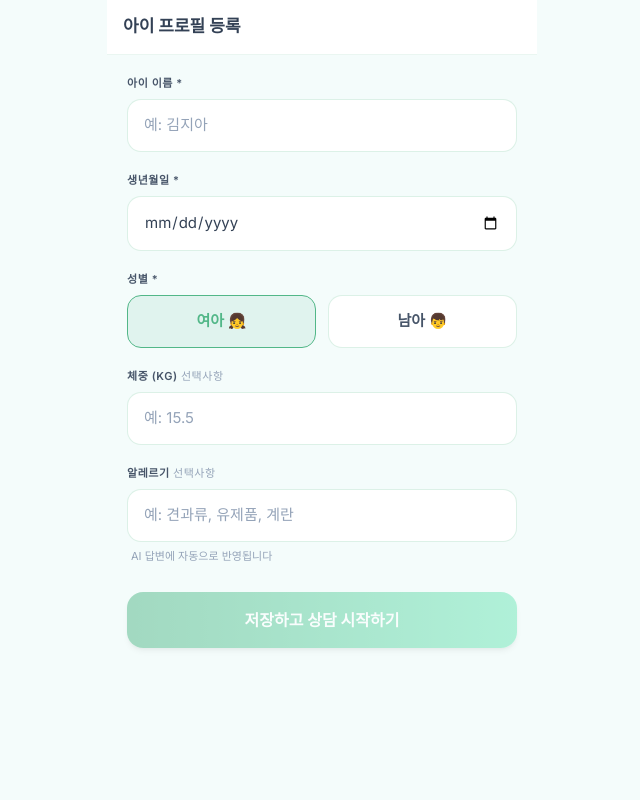
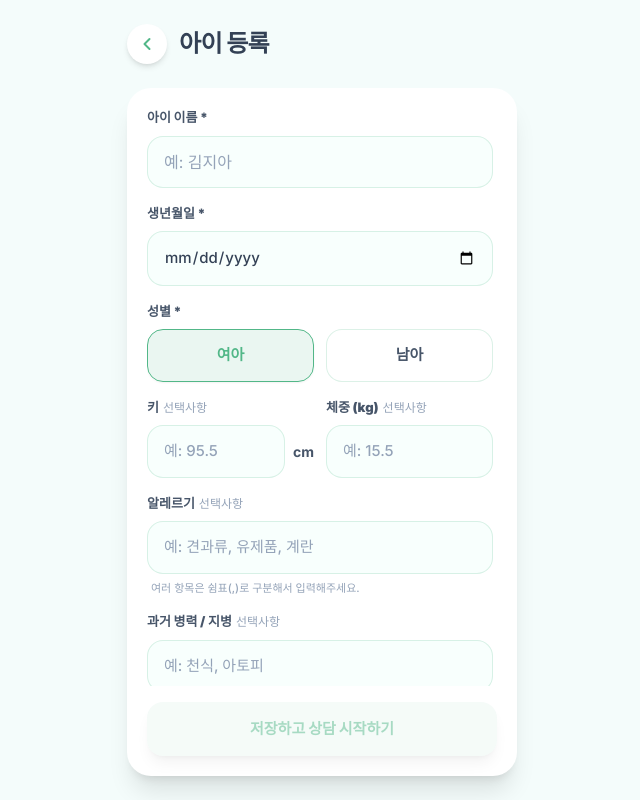
Before and after one commit to JongProject4/FE, a Next.js app: page /child-setup in a window 1280 px wide. Shown: the whole page, without its empty margins (318-958 px from the left). Built offline with nearby package versions, Linux system fonts and the light colour scheme.

Commit message:
아이 등록 및 편집 페이지 UI 수정

```diff
--- a/src/app/mypage/page.tsx
+++ b/src/app/mypage/page.tsx
@@ -106,7 +106,7 @@ export default function MyPage() {
 
                   <div className="flex gap-2 self-end sm:self-auto">
                     <Link
-                      href={`/child-setup?mode=edit&id=${child.id}`}
+                      href={`/child-edit?childId=${child.id}`}
                       aria-label={`${child.name} 편집`}
                       className="flex h-10 w-10 items-center justify-center rounded-xl border border-[rgba(82,183,136,0.35)] bg-white text-[#52B788] transition-transform active:scale-[0.98] dark:border-slate-600 dark:bg-slate-800 dark:text-[#6EE7B7]"
                     >
--- a/src/components/child/childprofileform.tsx
+++ b/src/components/child/childprofileform.tsx
@@ -1,9 +1,9 @@
 'use client'
-
-import { useEffect, useMemo, useState } from 'react'
+import { useEffect, useMemo, useRef, useState } from 'react'
 import { useRouter } from 'next/navigation'
 import { useAppStore } from '@/lib/store'
 import toast from 'react-hot-toast'
+import { mockChildren } from '@/app/mocks/child'
 
 type Gender = 'MALE' | 'FEMALE'
 
@@ -12,16 +12,21 @@ type ChildLike = {
   name?: string | null
   birthdate?: string | null
   gender?: Gender | null
+  height?: number | string | null
   weight?: number | string | null
   allergies?: string | string[] | null
+  medical_history?: string | string[] | null
+  medicalHistory?: string | string[] | null
 }
 
 type FormState = {
   name: string
   birthdate: string
   gender: Gender
+  height: string
   weight: string
   allergies: string
+  medicalHistory: string
 }
 
 type ChildProfileFormProps = {
@@ -33,8 +38,10 @@ const EMPTY_FORM: FormState = {
   name: '',
   birthdate: '',
   gender: 'FEMALE',
+  height: '',
   weight: '',
   allergies: '',
+  medicalHistory: '',
 }
 
 function getTodayString() {
@@ -50,9 +57,14 @@ function normalizeBirthdate(value?: string | null) {
   return value.slice(0, 10)
 }
 
-function normalizeAllergies(value?: string | string[] | null) {
+function normalizeTextField(value?: string | string[] | null) {
   if (!value) return ''
   return Array.isArray(value) ? value.join(', ') : value
+}
+
+function normalizeGender(value?: string | null): Gender {
+  if (value === 'M' || value === 'MALE') return 'MALE'
+  return 'FEMALE'
 }
 
 export default function ChildProfileForm({
@@ -70,6 +82,19 @@ export default function ChildProfileForm({
   const hasChildren = children.length > 0
   const maxBirthdate = useMemo(() => getTodayString(), [])
   const targetChildId = childId ?? null
+  const editLoadErrorHandledRef = useRef(false)
+  const MY_PAGE_ROUTE = '/mypage'
+
+  const textInputClassName =
+    'block h-[52px] w-full appearance-none rounded-2xl border border-[rgba(82,183,136,0.2)] bg-[#F8FFFD] px-4 text-[16px] leading-[1.35] text-[#334155] placeholder-[#94A3B8] outline-none transition-colors focus:border-[#52B788] focus:ring-0 dark:border-slate-700 dark:bg-slate-800 dark:text-slate-100 dark:placeholder:text-slate-500'
+
+  const handleEditLoadError = (message: string) => {
+    if (editLoadErrorHandledRef.current) return
+
+    editLoadErrorHandledRef.current = true
+    toast.error(message)
+    router.replace(MY_PAGE_ROUTE)
+  }
 
   useEffect(() => {
     if (!isEditMode) {
@@ -80,8 +105,7 @@ export default function ChildProfileForm({
 
     if (!targetChildId) {
       setLoading(false)
-      toast.error('수정할 아이를 찾을 수 없습니다.')
-      router.replace('/child-setup')
+      handleEditLoadError('수정할 아이를 찾을 수 없습니다.')
       return
     }
 
@@ -93,12 +117,19 @@ export default function ChildProfileForm({
       setForm({
         name: child.name ?? '',
         birthdate: normalizeBirthdate(child.birthdate),
-        gender: child.gender === 'MALE' ? 'MALE' : 'FEMALE',
+        gender: normalizeGender(child.gender),
+        height:
+          child.height === undefined || child.height === null || child.height === ''
+            ? ''
+            : String(child.height),
         weight:
           child.weight === undefined || child.weight === null || child.weight === ''
             ? ''
             : String(child.weight),
-        allergies: normalizeAllergies(child.allergies),
+        allergies: normalizeTextField(child.allergies),
+        medicalHistory: normalizeTextField(
+          child.medical_history ?? child.medicalHistory
+        ),
       })
     }
 
@@ -107,7 +138,22 @@ export default function ChildProfileForm({
     )
 
     if (localChild) {
-      applyChildToForm(localChild)
+      applyChildToForm(localChild as ChildLike)
+      setLoading(false)
+      return
+    }
+
+    const mockChild = mockChildren.find(
+      (child) => String(child.id) === String(targetChildId)
+    )
+
+    if (mockChild) {
+      applyChildToForm({
+        ...mockChild,
+        gender: normalizeGender(mockChild.gender),
+        medical_history:
+          'medicalHistory' in mockChild ? mockChild.medicalHistory : '',
+      })
       setLoading(false)
       return
     }
@@ -126,8 +172,7 @@ export default function ChildProfileForm({
         const fetchedChild = await res.json()
         applyChildToForm(fetchedChild)
       } catch {
-        toast.error('아이 정보를 불러오지 못했습니다.')
-        router.replace('/child-setup')
+        handleEditLoadError('아이 정보를 불러오지 못했습니다.')
       } finally {
         if (mounted) {
           setLoading(false)
@@ -140,11 +185,16 @@ export default function ChildProfileForm({
     return () => {
       mounted = false
     }
-  }, [isEditMode, targetChildId, children, router])
+  }, [isEditMode, targetChildId, children, router, handleEditLoadError])
 
   const handleSubmit = async () => {
     if (!form.name.trim() || !form.birthdate) {
       toast.error('이름과 생년월일을 입력해주세요.')
+      return
+    }
+
+    if (form.height !== '' && Number(form.height) < 0) {
+      toast.error('키는 0 이상으로 입력해주세요.')
       return
     }
 
@@ -165,8 +215,10 @@ export default function ChildProfileForm({
         name: form.name.trim(),
         birthdate: form.birthdate,
         gender: form.gender,
+        height: form.height === '' ? null : Number(form.height),
         weight: form.weight === '' ? null : Number(form.weight),
         allergies: form.allergies.trim(),
+        medical_history: form.medicalHistory.trim(),
       }
 
       const res = await fetch(
@@ -216,36 +268,38 @@ export default function ChildProfileForm({
   }
 
   return (
-    <main className="flex flex-col h-dvh max-w-[430px] mx-auto bg-[#F4FCFB] overflow-hidden">
-      <div className="flex items-center gap-3 px-4 py-3.5 bg-white border-b border-[rgba(82,183,136,0.12)] flex-shrink-0">
-        {(hasChildren || isEditMode) && (
+    <main className="mx-auto flex h-dvh max-w-[430px] flex-col overflow-hidden bg-[#F4FCFB] px-5 pt-6 pb-6 dark:bg-slate-950">
+      <header className="mb-6 flex items-center gap-3">
         <button
           type="button"
           onClick={() => router.back()}
-            className="w-9 h-9 bg-[#F4FCFB] rounded-[10px] flex items-center justify-center border border-[rgba(82,183,136,0.15)]"
+          aria-label="이전 페이지로 이동"
+          className="flex h-10 w-10 items-center justify-center rounded-full bg-white text-[#52B788] shadow-md transition-transform active:scale-95 dark:bg-slate-800 dark:text-[#52B788] dark:shadow-[0_4px_20px_rgba(0,0,0,0.35)]"
         >
           <svg
-              width="16"
-              height="16"
+            xmlns="http://www.w3.org/2000/svg"
+            className="h-5 w-5"
             viewBox="0 0 24 24"
             fill="none"
-              stroke="#334155"
-              strokeWidth="2.5"
+            stroke="currentColor"
+            strokeWidth="2.4"
+            strokeLinecap="round"
+            strokeLinejoin="round"
           >
             <path d="M15 18l-6-6 6-6" />
           </svg>
         </button>
-        )}
 
-        <h1 className="text-[17px] font-bold text-[#334155]">
-          {isEditMode ? '아이 프로필 편집' : '아이 프로필 등록'}
+        <h1 className="text-[24px] font-black tracking-tight text-[#334155] dark:text-slate-100">
+          {isEditMode ? '아이 정보 수정' : '아이 등록'}
         </h1>
-      </div>
+      </header>
 
-      <div className="flex-1 overflow-y-auto px-5 py-5 flex flex-col gap-5">
+      <section className="flex min-h-0 flex-1 flex-col rounded-3xl bg-white p-5 shadow-xl dark:bg-slate-900 dark:shadow-[0_8px_30px_rgba(0,0,0,0.35)]">
+        <div className="min-h-0 flex-1 overflow-y-auto pr-1">
           {!isEditMode && hasChildren && (
-          <div className="bg-white rounded-[16px] p-4 border border-[rgba(82,183,136,0.12)]">
-            <p className="text-[11px] font-semibold text-[#94A3B8] uppercase tracking-wider mb-3">
+            <div className="mb-5 rounded-2xl border border-[rgba(0,201,255,0.15)] bg-[rgba(255,255,255,0.8)] p-4 dark:border-slate-700 dark:bg-slate-800/80">
+              <p className="mb-3 text-[13px] font-black text-[#475569] dark:text-slate-100">
                 등록된 아이
               </p>
 
@@ -258,7 +312,7 @@ export default function ChildProfileForm({
                   return (
                     <div
                       key={childIdValue}
-                    className="flex items-center gap-3 p-3 rounded-[12px] bg-[#F4FCFB] border border-transparent hover:border-[#52B788] transition-all"
+                      className="flex items-center gap-3 rounded-2xl border border-[rgba(82,183,136,0.12)] bg-[#F4FCFB] p-3 dark:border-slate-700 dark:bg-slate-800"
                     >
                       <button
                         type="button"
@@ -266,17 +320,17 @@ export default function ChildProfileForm({
                           setSelectedChild(childIdValue)
                           router.push('/chat')
                         }}
-                      className="flex items-center gap-3 flex-1 text-left"
+                        className="flex flex-1 items-center gap-3 text-left"
                       >
-                      <div className="w-10 h-10 rounded-full bg-[#52B788] flex items-center justify-center text-white font-bold">
+                        <div className="flex h-10 w-10 items-center justify-center rounded-full bg-[#52B788] text-white font-bold shadow-sm">
                           {childInitial}
                         </div>
 
-                      <div className="text-left">
-                        <div className="text-[14px] font-semibold text-[#334155]">
+                        <div className="min-w-0">
+                          <div className="truncate text-[15px] font-bold text-[#334155] dark:text-slate-100">
                             {childName}
                           </div>
-                        <div className="text-[12px] text-[#475569]">
+                          <div className="text-[12px] text-[#64748B] dark:text-slate-400">
                             {c.gender === 'FEMALE' ? '여아' : '남아'}
                             {c.weight ? ` · ${c.weight}kg` : ''}
                           </div>
@@ -288,7 +342,7 @@ export default function ChildProfileForm({
                         onClick={() =>
                           router.push(`/child-edit?childId=${encodeURIComponent(childIdValue)}`)
                         }
-                      className="px-3 py-2 text-[12px] font-semibold rounded-[10px] bg-white border border-[rgba(82,183,136,0.2)] text-[#52B788]"
+                        className="rounded-xl border border-[rgba(82,183,136,0.35)] bg-white px-3 py-2 text-[12px] font-bold text-[#52B788] transition-transform active:scale-[0.98] dark:border-slate-600 dark:bg-slate-800 dark:text-[#6EE7B7]"
                       >
                         편집
                       </button>
@@ -296,39 +350,38 @@ export default function ChildProfileForm({
                   )
                 })}
               </div>
-
-            <div className="flex items-center gap-3 mt-4 mb-1">
-              <div className="flex-1 h-px bg-[rgba(82,183,136,0.1)]" />
-              <span className="text-[11px] text-[#94A3B8]">새 아이 추가</span>
-              <div className="flex-1 h-px bg-[rgba(82,183,136,0.1)]" />
-            </div>
             </div>
           )}
 
           {loading ? (
-          <div className="flex-1 min-h-[300px] flex items-center justify-center">
-            <div className="flex items-center gap-2 text-[#475569]">
-              <div className="w-5 h-5 border-2 border-[#52B788] border-t-transparent rounded-full animate-spin" />
+            <div className="flex min-h-[320px] items-center justify-center">
+              <div className="flex items-center gap-2 text-[14px] font-semibold text-[#475569] dark:text-slate-300">
+                <div className="h-5 w-5 rounded-full border-2 border-[#52B788] border-t-transparent animate-spin" />
                 정보를 불러오는 중...
               </div>
             </div>
           ) : (
-          <>
+            <div className="space-y-4">
               <div>
-              <label className="text-[11px] font-semibold text-[#475569] uppercase tracking-wider block mb-2">
+                <label className="mb-2 block text-[13px] font-black text-[#475569] dark:text-slate-200">
                   아이 이름 *
                 </label>
                 <input
                   type="text"
+                  name="childName"
+                  autoComplete="off"
+                  autoCorrect="off"
+                  spellCheck={false}
+                  enterKeyHint="next"
                   value={form.name}
                   onChange={(e) => setForm({ ...form, name: e.target.value })}
                   placeholder="예: 김지아"
-                className="w-full px-4 py-3.5 bg-white border border-[rgba(82,183,136,0.2)] rounded-[14px] text-[15px] text-[#334155] placeholder-[#94A3B8] focus:border-[#52B788] transition-colors outline-none"
+                  className={textInputClassName}
                 />
               </div>
 
               <div>
-              <label className="text-[11px] font-semibold text-[#475569] uppercase tracking-wider block mb-2">
+                <label className="mb-2 block text-[13px] font-black text-[#475569] dark:text-slate-200">
                   생년월일 *
                 </label>
                 <input
@@ -336,27 +389,27 @@ export default function ChildProfileForm({
                   value={form.birthdate}
                   onChange={(e) => setForm({ ...form, birthdate: e.target.value })}
                   max={maxBirthdate}
-                className="w-full px-4 py-3.5 bg-white border border-[rgba(82,183,136,0.2)] rounded-[14px] text-[15px] text-[#334155] focus:border-[#52B788] transition-colors outline-none"
+                  className="w-full rounded-2xl border border-[rgba(82,183,136,0.2)] bg-[#F8FFFD] px-4 py-3.5 text-[15px] font-medium text-[#334155] outline-none transition-colors focus:border-[#52B788] dark:border-slate-700 dark:bg-slate-800 dark:text-slate-100"
                 />
               </div>
 
               <div>
-              <label className="text-[11px] font-semibold text-[#475569] uppercase tracking-wider block mb-2">
+                <label className="mb-2 block text-[13px] font-black text-[#475569] dark:text-slate-200">
                   성별 *
                 </label>
                 <div className="flex gap-3">
                   {([
-                  ['FEMALE', '여아 👧'],
-                  ['MALE', '남아 👦'],
+                    ['FEMALE', '여아'],
+                    ['MALE', '남아'],
                   ] as const).map(([val, label]) => (
                     <button
                       key={val}
                       type="button"
                       onClick={() => setForm({ ...form, gender: val })}
-                    className={`flex-1 py-3.5 rounded-[14px] text-[15px] font-semibold border transition-all ${
+                      className={`flex-1 rounded-2xl py-3.5 text-[15px] font-black transition-all ${
                         form.gender === val
-                        ? 'bg-[rgba(82,183,136,0.12)] border-[#52B788] text-[#52B788]'
-                        : 'bg-white border-[rgba(82,183,136,0.2)] text-[#475569]'
+                          ? 'border border-[#52B788] bg-[rgba(82,183,136,0.12)] text-[#52B788] shadow-sm'
+                          : 'border border-[rgba(82,183,136,0.2)] bg-white text-[#475569] dark:border-slate-700 dark:bg-slate-800 dark:text-slate-300'
                       }`}
                     >
                       {label}
@@ -365,10 +418,34 @@ export default function ChildProfileForm({
                 </div>
               </div>
 
+              <div className="grid grid-cols-2 gap-3">
                 <div>
-              <label className="text-[11px] font-semibold text-[#475569] uppercase tracking-wider block mb-2">
-                체중 (kg){' '}
-                <span className="text-[#94A3B8] normal-case font-normal">
+                  <label className="mb-2 block text-[13px] font-black text-[#475569] dark:text-slate-200">
+                    키
+                    <span className="ml-1 text-[12px] font-medium text-[#94A3B8] dark:text-slate-400">
+                      선택사항
+                    </span>
+                  </label>
+                  <div className="flex items-center gap-2">
+                    <input
+                      type="number"
+                      value={form.height}
+                      onChange={(e) => setForm({ ...form, height: e.target.value })}
+                      placeholder="예: 95.5"
+                      step="0.1"
+                      min="0"
+                      className="w-full rounded-2xl border border-[rgba(82,183,136,0.2)] bg-[#F8FFFD] px-4 py-3.5 text-[15px] font-medium text-[#334155] placeholder-[#94A3B8] outline-none transition-colors focus:border-[#52B788] dark:border-slate-700 dark:bg-slate-800 dark:text-slate-100 dark:placeholder:text-slate-500"
+                    />
+                    <span className="text-[14px] font-bold text-[#475569] dark:text-slate-200">
+                      cm
+                    </span>
+                  </div>
+                </div>
+
+                <div>
+                  <label className="mb-2 block text-[13px] font-black text-[#475569] dark:text-slate-200">
+                    체중 (kg)
+                    <span className="ml-1 text-[12px] font-medium text-[#94A3B8] dark:text-slate-400">
                       선택사항
                     </span>
                   </label>
@@ -379,14 +456,15 @@ export default function ChildProfileForm({
                     placeholder="예: 15.5"
                     step="0.1"
                     min="0"
-                className="w-full px-4 py-3.5 bg-white border border-[rgba(82,183,136,0.2)] rounded-[14px] text-[15px] text-[#334155] placeholder-[#94A3B8] focus:border-[#52B788] transition-colors outline-none"
+                    className="w-full rounded-2xl border border-[rgba(82,183,136,0.2)] bg-[#F8FFFD] px-4 py-3.5 text-[15px] font-medium text-[#334155] placeholder-[#94A3B8] outline-none transition-colors focus:border-[#52B788] dark:border-slate-700 dark:bg-slate-800 dark:text-slate-100 dark:placeholder:text-slate-500"
                   />
+                </div>
               </div>
 
               <div>
-              <label className="text-[11px] font-semibold text-[#475569] uppercase tracking-wider block mb-2">
-                알레르기{' '}
-                <span className="text-[#94A3B8] normal-case font-normal">
+                <label className="mb-2 block text-[13px] font-black text-[#475569] dark:text-slate-200">
+                  알레르기
+                  <span className="ml-1 text-[12px] font-medium text-[#94A3B8] dark:text-slate-400">
                     선택사항
                   </span>
                 </label>
@@ -395,22 +473,44 @@ export default function ChildProfileForm({
                   value={form.allergies}
                   onChange={(e) => setForm({ ...form, allergies: e.target.value })}
                   placeholder="예: 견과류, 유제품, 계란"
-                className="w-full px-4 py-3.5 bg-white border border-[rgba(82,183,136,0.2)] rounded-[14px] text-[15px] text-[#334155] placeholder-[#94A3B8] focus:border-[#52B788] transition-colors outline-none"
+                  className="w-full rounded-2xl border border-[rgba(82,183,136,0.2)] bg-[#F8FFFD] px-4 py-3.5 text-[15px] font-medium text-[#334155] placeholder-[#94A3B8] outline-none transition-colors focus:border-[#52B788] dark:border-slate-700 dark:bg-slate-800 dark:text-slate-100 dark:placeholder:text-slate-500"
                 />
-              <p className="text-[11px] text-[#94A3B8] mt-1.5 ml-1">
-                AI 답변에 자동으로 반영됩니다
+                <p className="mt-1.5 ml-1 text-[11px] font-medium text-[#94A3B8] dark:text-slate-400">
+                  여러 항목은 쉼표(,)로 구분해서 입력해주세요.
                 </p>
+              </div>
+
+              <div>
+                <label className="mb-2 block text-[13px] font-black text-[#475569] dark:text-slate-200">
+                  과거 병력 / 지병
+                  <span className="ml-1 text-[12px] font-medium text-[#94A3B8] dark:text-slate-400">
+                    선택사항
+                  </span>
+                </label>
+                <input
+                  type="text"
+                  value={form.medicalHistory}
+                  onChange={(e) => setForm({ ...form, medicalHistory: e.target.value })}
+                  placeholder="예: 천식, 아토피"
+                  className="w-full rounded-2xl border border-[rgba(82,183,136,0.2)] bg-[#F8FFFD] px-4 py-3.5 text-[15px] font-medium text-[#334155] placeholder-[#94A3B8] outline-none transition-colors focus:border-[#52B788] dark:border-slate-700 dark:bg-slate-800 dark:text-slate-100 dark:placeholder:text-slate-500"
+                />
+                <p className="mt-1.5 ml-1 text-[11px] font-medium text-[#94A3B8] dark:text-slate-400">
+                  여러 항목은 쉼표(,)로 구분해서 입력해주세요.
+                </p>
+              </div>
+            </div>
+          )}
         </div>
 
         <button
           type="button"
           onClick={handleSubmit}
           disabled={saving || !form.name.trim() || !form.birthdate}
-              className="w-full py-4 bg-gradient-to-r from-[#52B788] to-[#6EE7B7] rounded-[16px] text-[16px] font-bold text-white active:scale-[0.98] transition-all disabled:opacity-50 disabled:cursor-not-allowed mt-2 shadow-md"
+          className="mt-4 w-full rounded-2xl bg-[rgba(82,183,136,0.12)] py-4 text-[15px] font-black text-[#52B788] shadow-lg transition-transform active:scale-[0.98] disabled:cursor-not-allowed disabled:opacity-50 dark:bg-[rgba(82,183,136,0.18)] dark:text-[#6EE7B7] dark:shadow-[0_6px_20px_rgba(0,0,0,0.25)]"
         >
           {saving ? (
             <div className="flex items-center justify-center gap-2">
-                  <div className="w-5 h-5 border-2 border-white border-t-transparent rounded-full animate-spin" />
+              <div className="h-5 w-5 rounded-full border-2 border-[#52B788] border-t-transparent animate-spin dark:border-[#6EE7B7] dark:border-t-transparent" />
               {isEditMode ? '수정 중...' : '저장 중...'}
             </div>
           ) : isEditMode ? (
@@ -419,9 +519,7 @@ export default function ChildProfileForm({
             '저장하고 상담 시작하기'
           )}
         </button>
-          </>
-        )}
-      </div>
+      </section>
     </main>
   )
 }
```
Lines whose indentation alone changed are shown as unchanged.
